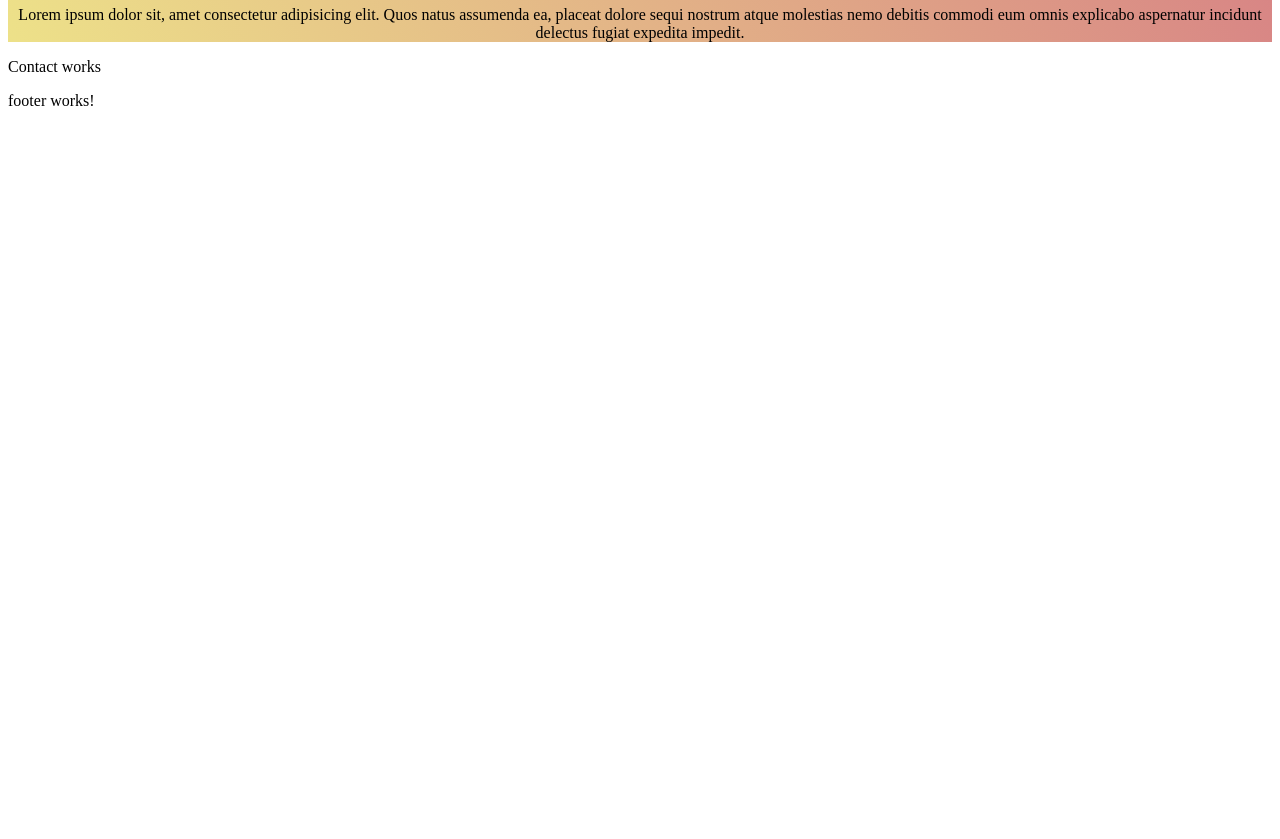
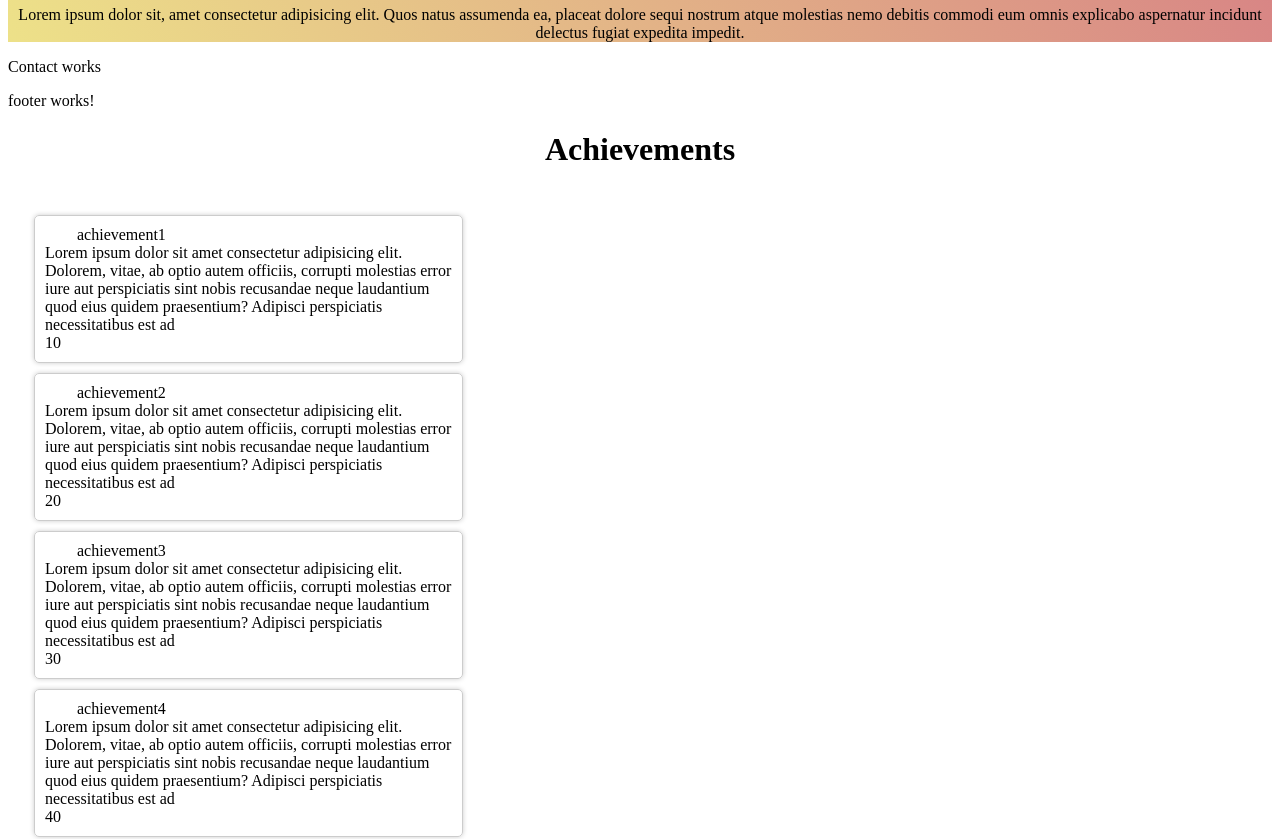
Before and after one commit to VCET-Driverless/Solecthon-Website, an Angular app: page / in a window 1280 px wide. Shown: the part 1005-1844 px from the top of the page. Before the commit the page ends 1131 px from the top, so only its background shows below. Built offline with nearby package versions, Linux system fonts and the light colour scheme.

Commit message:
Added achievements

```diff
--- a/package.json
+++ b/package.json
@@ -15,10 +15,11 @@
     "@angular/compiler": "^14.0.0",
     "@angular/core": "^14.0.0",
     "@angular/forms": "^14.0.0",
+    "@angular/material": "^7.0.0",
     "@angular/platform-browser": "^14.0.0",
     "@angular/platform-browser-dynamic": "^14.0.0",
     "@angular/router": "^14.0.0",
-    "bootstrap": "^5.2.2",
+    "bootstrap": "^5.2.3",
     "jquery": "^3.6.1",
     "rxjs": "~7.5.0",
     "tslib": "^2.3.0",
--- /dev/null
+++ b/src/app/achievements.ts
@@ -0,0 +1,10 @@
+import { achievement } from './type';
+
+export const achievements: achievement[] = [
+  { name: 'achievement1', description: "Lorem ipsum dolor sit amet consectetur adipisicing elit. Dolorem, vitae, ab optio autem officiis, corrupti molestias error iure aut perspiciatis sint nobis recusandae neque laudantium quod eius quidem praesentium? Adipisci perspiciatis necessitatibus est ad", points: 10 },
+  { name: 'achievement2', description: "Lorem ipsum dolor sit amet consectetur adipisicing elit. Dolorem, vitae, ab optio autem officiis, corrupti molestias error iure aut perspiciatis sint nobis recusandae neque laudantium quod eius quidem praesentium? Adipisci perspiciatis necessitatibus est ad", points: 20 },
+  { name: 'achievement3', description: "Lorem ipsum dolor sit amet consectetur adipisicing elit. Dolorem, vitae, ab optio autem officiis, corrupti molestias error iure aut perspiciatis sint nobis recusandae neque laudantium quod eius quidem praesentium? Adipisci perspiciatis necessitatibus est ad", points: 30 },
+  { name: 'achievement4', description: "Lorem ipsum dolor sit amet consectetur adipisicing elit. Dolorem, vitae, ab optio autem officiis, corrupti molestias error iure aut perspiciatis sint nobis recusandae neque laudantium quod eius quidem praesentium? Adipisci perspiciatis necessitatibus est ad", points: 40 },
+  { name: 'achievement5', description: "Lorem ipsum dolor sit amet consectetur adipisicing elit. Dolorem, vitae, ab optio autem officiis, corrupti molestias error iure aut perspiciatis sint nobis recusandae neque laudantium quod eius quidem praesentium? Adipisci perspiciatis necessitatibus est ad", points: 50 },
+  { name: 'achievement6', description: "Lorem ipsum dolor sit amet consectetur adipisicing elit. Dolorem, vitae, ab optio autem officiis, corrupti molestias error iure aut perspiciatis sint nobis recusandae neque laudantium quod eius quidem praesentium? Adipisci perspiciatis necessitatibus est ad", points: 60 },
+];
--- /dev/null
+++ b/src/app/achievements/achievements.component.css
@@ -0,0 +1,11 @@
+.mat-cardstyle{
+    margin: 10px;
+    padding: 10px;
+    border: 1px solid #ccc;
+    border-radius: 5px;
+    width: 33%;
+    box-shadow: 0 0 5px #ccc;
+}
+h1{
+    text-align: center;
+}
--- /dev/null
+++ b/src/app/achievements/achievements.component.html
@@ -0,0 +1,14 @@
+<div>
+  <h1>Achievements</h1>
+  <mat-card>
+    <mat-card-content>
+      <div *ngFor="let achievement of ach">
+
+          <div class="mat-cardstyle">
+            <mat-card-header class="achievement__title">{{ achievement.name }}</mat-card-header>
+            <div class="achievement__description">{{ achievement.description }}</div>
+            <div class="achievement__description">{{ achievement.points }}</div>
+          </div>
+        </div>
+      </mat-card-content>
+  </mat-card>
--- /dev/null
+++ b/src/app/achievements/achievements.component.ts
@@ -0,0 +1,16 @@
+import { Component, OnInit } from '@angular/core';
+import { achievements } from  '../achievements';
+@Component({
+  selector: 'app-achievements',
+  templateUrl: './achievements.component.html',
+  styleUrls: ['./achievements.component.css']
+})
+export class AchievementsComponent implements OnInit {
+  ach = achievements;
+
+  constructor() { }
+
+  ngOnInit(): void {
+  }
+
+}
--- a/src/app/app.component.html
+++ b/src/app/app.component.html
@@ -5,3 +5,4 @@
 </p>
 <app-contact></app-contact>
 <app-footer></app-footer>
+<app-achievements></app-achievements>
--- /dev/null
+++ b/src/app/type.ts
@@ -0,0 +1,5 @@
+export interface achievement {
+    name: string;
+    description: string;
+    points: number;
+  }
```
Also changed, not shown: src/app/app.module.ts (+6 -2 lines), src/app/app.component.ts (line endings or trailing spaces), 2 other files (tests, documents, lock files or other folders).
